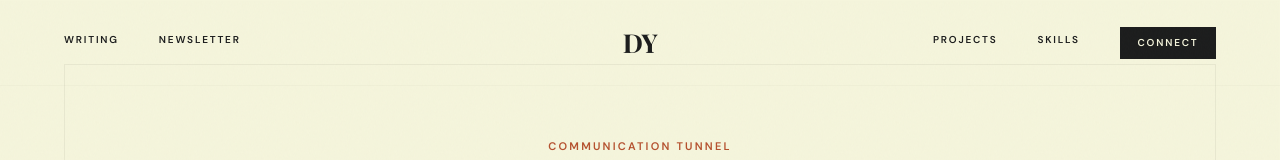
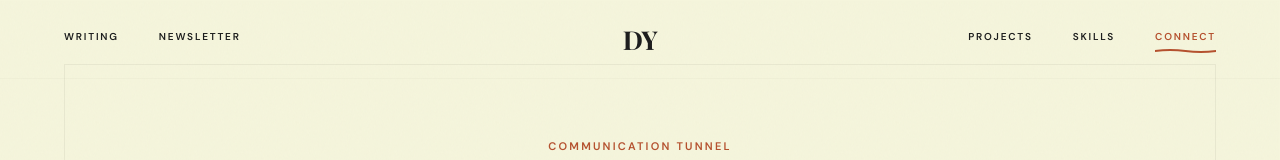
Before and after one commit to dvy246/Divy-site, a Next.js app: page /connect in a window 1280 px wide. Shown: the top 160 px of the page. Built offline with nearby package versions, Linux system fonts and the light colour scheme.

Commit message:
style: connect link in navbar and slide transitions spacing

```diff
--- a/app/page.tsx
+++ b/app/page.tsx
@@ -204,6 +204,11 @@ export default function HomePage() {
           }
         });
 
+        // Initial setup in GSAP context to avoid flash
+        gsap.set('.scrolly-slide-2', { autoAlpha: 0, yPercent: 100 });
+        gsap.set('.scrolly-slide-3', { autoAlpha: 0, yPercent: 100 });
+        gsap.set('.scrolly-slide-4', { autoAlpha: 0, yPercent: 100 });
+
         // Apple-level Scrollytelling Reveal Timeline
         const tl = gsap.timeline({
           scrollTrigger: {
@@ -214,12 +219,21 @@ export default function HomePage() {
           }
         });
 
-        tl.to('.scrolly-slide-1', { opacity: 0, y: -50, ease: 'power2.inOut' }, 0.12)
-          .fromTo('.scrolly-slide-2', { opacity: 0, y: 50 }, { opacity: 1, y: 0, ease: 'power2.out' }, 0.22)
-          .to('.scrolly-slide-2', { opacity: 0, y: -50, ease: 'power2.inOut' }, 0.45)
-          .fromTo('.scrolly-slide-3', { opacity: 0, y: 50 }, { opacity: 1, y: 0, ease: 'power2.out' }, 0.52)
-          .to('.scrolly-slide-3', { opacity: 0, y: -50, ease: 'power2.inOut' }, 0.72)
-          .fromTo('.scrolly-slide-4', { opacity: 0, y: 50 }, { opacity: 1, y: 0, ease: 'power2.out' }, 0.8);
+        // Slide 1 exits (upwards)
+        tl.to('.scrolly-slide-1', { autoAlpha: 0, yPercent: -100, ease: 'power2.inOut' }, 0.05)
+
+          // Slide 2 enters (from bottom)
+          .to('.scrolly-slide-2', { autoAlpha: 1, yPercent: 0, ease: 'power2.out' }, 0.22)
+          // Slide 2 exits (upwards)
+          .to('.scrolly-slide-2', { autoAlpha: 0, yPercent: -100, ease: 'power2.in' }, 0.45)
+
+          // Slide 3 enters (from bottom)
+          .to('.scrolly-slide-3', { autoAlpha: 1, yPercent: 0, ease: 'power2.out' }, 0.55)
+          // Slide 3 exits (upwards)
+          .to('.scrolly-slide-3', { autoAlpha: 0, yPercent: -100, ease: 'power2.in' }, 0.75)
+
+          // Slide 4 enters (from bottom)
+          .to('.scrolly-slide-4', { autoAlpha: 1, yPercent: 0, ease: 'power2.out' }, 0.85);
       });
     };
     init();
@@ -442,7 +456,8 @@ export default function HomePage() {
               justifyContent: 'center',
               padding: '0 5vw',
               opacity: 0,
-              transform: 'translateY(40px)',
+              visibility: 'hidden',
+              transform: 'translateY(100vh)',
               zIndex: 2,
             }}
           >
@@ -487,7 +502,8 @@ export default function HomePage() {
               justifyContent: 'center',
               padding: '0 5vw',
               opacity: 0,
-              transform: 'translateY(40px)',
+              visibility: 'hidden',
+              transform: 'translateY(100vh)',
               zIndex: 2,
             }}
           >
@@ -553,7 +569,8 @@ export default function HomePage() {
               justifyContent: 'center',
               padding: '0 5vw',
               opacity: 0,
-              transform: 'translateY(40px)',
+              visibility: 'hidden',
+              transform: 'translateY(100vh)',
               zIndex: 2,
             }}
           >
--- a/components/Nav.tsx
+++ b/components/Nav.tsx
@@ -11,6 +11,7 @@ const NAV_LINKS = [
   { label: 'Newsletter', href: '/newsletter' },
   { label: 'Projects',   href: '/projects' },
   { label: 'Skills',     href: '/skills' },
+  { label: 'Connect',    href: '/connect' },
 ];
 
 export default function Nav() {
@@ -201,36 +202,9 @@ export default function Nav() {
             </Magnetic>
           </div>
 
-          {/* Right group of links + CTA button */}
+          {/* Right group of links */}
           <div style={{ display: 'flex', gap: '2.5rem', alignItems: 'center', justifyContent: 'flex-end', width: '38%' }}>
             {NAV_LINKS.slice(2).map((link) => renderLink(link))}
-            {/* CTA button */}
-            <Magnetic range={40} strength={0.3}>
-              <Link
-                href="/connect"
-                style={{
-                  fontFamily: '"DM Sans", sans-serif',
-                  fontSize: '10px',
-                  letterSpacing: '0.18em',
-                  textTransform: 'uppercase',
-                  fontWeight: 700,
-                  color: '#F5F5DC',
-                  backgroundColor: '#1b1c1c',
-                  textDecoration: 'none',
-                  padding: '0.55rem 1.1rem',
-                  transition: 'background-color 160ms ease',
-                  display: 'block',
-                }}
-                onMouseEnter={(e) => {
-                  (e.currentTarget as HTMLAnchorElement).style.backgroundColor = '#B5502D';
-                }}
-                onMouseLeave={(e) => {
-                  (e.currentTarget as HTMLAnchorElement).style.backgroundColor = '#1b1c1c';
-                }}
-              >
-                Connect
-              </Link>
-            </Magnetic>
           </div>
         </div>
 
@@ -328,7 +302,7 @@ export default function Nav() {
             href={link.href}
             style={{
               fontFamily: '"Playfair Display", Georgia, serif',
-              fontSize: '2rem',
+              fontSize: '2.2rem',
               fontWeight: 700,
               fontStyle: pathname === link.href ? 'italic' : 'normal',
               color: pathname === link.href ? '#B5502D' : '#1b1c1c',
@@ -341,27 +315,6 @@ export default function Nav() {
             {link.label}
           </Link>
         ))}
-
-        <Link
-          href="/connect"
-          style={{
-            fontFamily: '"DM Sans", sans-serif',
-            fontSize: '11px',
-            letterSpacing: '0.2em',
-            textTransform: 'uppercase',
-            fontWeight: 700,
-            color: '#F5F5DC',
-            backgroundColor: '#1b1c1c',
-            textDecoration: 'none',
-            padding: '1rem 2.5rem',
-            marginTop: '1rem',
-            opacity: menuOpen ? 1 : 0,
-            transform: menuOpen ? 'translateY(0)' : 'translateY(20px)',
-            transition: `opacity 400ms ease ${NAV_LINKS.length * 60}ms, transform 400ms ease ${NAV_LINKS.length * 60}ms`,
-          }}
-        >
-          Connect
-        </Link>
       </div>
 
       {/* Responsive CSS */}
```
